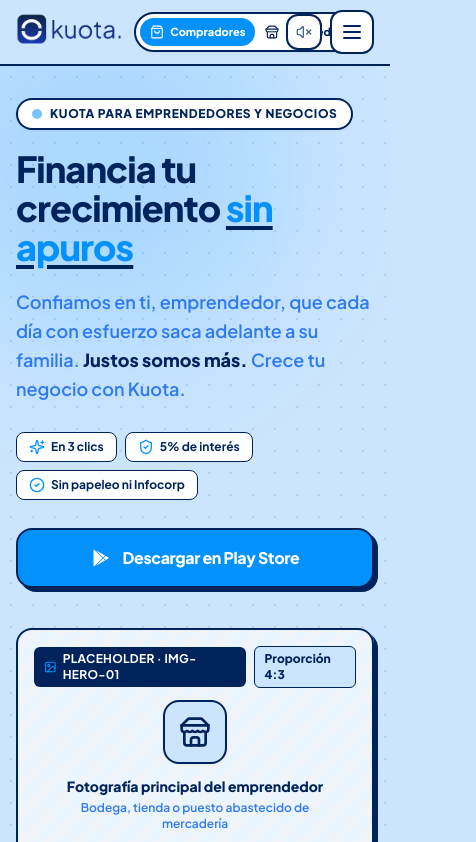
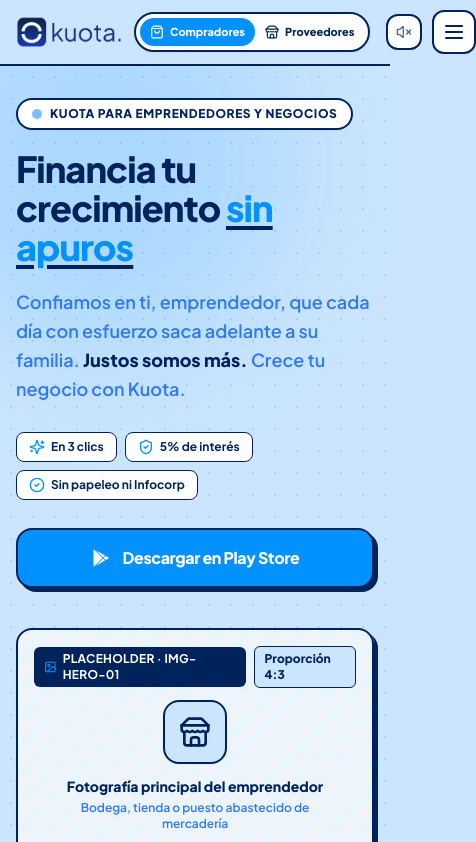
Before and after one commit to Juzakito/kuota-app, a React (Vite) app in the folder landing/: page / in a window 390 px wide. Shown: the top 842 px of the page, 476 px wide, since content can reach past the window. Built offline with nearby package versions, Linux system fonts and the light colour scheme.

Commit message:
fix(navbar): prevent flexbox width collapse and overlapping between profile pill and nav links

```diff
--- a/landing/src/components/KuotaLogo.tsx
+++ b/landing/src/components/KuotaLogo.tsx
@@ -11,10 +11,10 @@
   variant = 'default',
   className = '',
 }) => {
-  const heightClasses = {
-    sm: 'h-7 sm:h-8',
-    md: 'h-8 sm:h-9',
-    lg: 'h-10 sm:h-11',
+  const horizontalSizes = {
+    sm: 'h-7 w-[93px] sm:h-8 sm:w-[106px]',
+    md: 'h-8 w-[106px] sm:h-9 sm:w-[120px]',
+    lg: 'h-10 w-[133px] sm:h-11 sm:w-[146px]',
   }[size];
 
   const iconSizes = {
@@ -23,36 +23,42 @@
     lg: 'w-10 h-10 sm:w-11 sm:h-11',
   }[size];
 
-  const wordmarkHeights = {
-    sm: 'h-5 sm:h-5',
-    md: 'h-5 sm:h-6',
-    lg: 'h-6 sm:h-7',
+  const wordmarkSizes = {
+    sm: 'h-5 w-[57px] sm:h-5 sm:w-[57px]',
+    md: 'h-5 w-[57px] sm:h-6 sm:w-[68px]',
+    lg: 'h-6 w-[68px] sm:h-7 sm:w-[80px]',
   }[size];
 
   if (variant === 'inverted') {
     return (
-      <div className={`inline-flex items-center gap-2.5 select-none ${className}`}>
+      <div className={`inline-flex items-center gap-2.5 select-none shrink-0 ${className}`}>
         <img
           src="/logos/kuota-icon.png"
           alt=""
+          width={528}
+          height={528}
           aria-hidden="true"
-          className={`${iconSizes} object-contain shrink-0 drop-shadow-sm`}
+          className={`${iconSizes} object-contain shrink-0 block drop-shadow-sm`}
         />
         <img
           src="/logos/kuota-wordmark-white.png"
           alt="Kuota"
-          className={`${wordmarkHeights} w-auto object-contain`}
+          width={318}
+          height={112}
+          className={`${wordmarkSizes} object-contain shrink-0 block`}
         />
       </div>
     );
   }
 
   return (
-    <div className={`inline-flex items-center select-none ${className}`}>
+    <div className={`inline-flex items-center select-none shrink-0 ${className}`}>
       <img
         src="/logos/kuota-logo-horizontal.png"
         alt="Kuota"
-        className={`${heightClasses} w-auto object-contain`}
+        width={545}
+        height={164}
+        className={`${horizontalSizes} object-contain shrink-0 block`}
       />
     </div>
   );
--- a/landing/src/components/UnifiedNavbar.tsx
+++ b/landing/src/components/UnifiedNavbar.tsx
@@ -54,13 +54,13 @@
 
   return (
     <header className="sticky top-0 z-50 w-full bg-kuota-palesky/90 backdrop-blur-md border-b-2 border-kuota-deepnavy">
-      <div className="max-w-6xl mx-auto px-4 sm:px-6 lg:px-8 h-16 sm:h-20 flex items-center justify-between gap-3">
+      <div className="max-w-7xl mx-auto px-4 sm:px-6 lg:px-8 h-16 sm:h-20 flex items-center justify-between gap-4">
         {/* Izquierda: Logo oficial Kuota + Selector único de Perfil */}
-        <div className="flex items-center gap-3 sm:gap-5">
+        <div className="flex items-center gap-3 sm:gap-4 shrink-0">
           <a
             href="#inicio"
             aria-label="Kuota — Ir al inicio"
-            className="focus-visible:outline-none shrink-0 transition-transform duration-150 hover:scale-[1.02]"
+            className="focus-visible:outline-none shrink-0 flex items-center transition-transform duration-150 hover:scale-[1.02]"
           >
             <KuotaLogo size="md" />
           </a>
@@ -69,14 +69,14 @@
           <div
             role="tablist"
             aria-label="Seleccionar perfil de usuario"
-            className="inline-flex items-center p-1 rounded-full bg-white border-2 border-kuota-deepnavy shadow-sm"
+            className="inline-flex items-center p-1 rounded-full bg-white border-2 border-kuota-deepnavy shadow-sm shrink-0"
           >
             <button
               type="button"
               role="tab"
               aria-selected={mode === 'compradores'}
               onClick={() => handleSwitchMode('compradores', 'navbar_pill')}
-              className={`inline-flex items-center gap-1.5 px-2.5 sm:px-3.5 py-1.5 rounded-full text-[11px] sm:text-xs font-extrabold transition-all duration-200 ${
+              className={`inline-flex items-center gap-1.5 px-2.5 sm:px-3.5 py-1.5 rounded-full text-[11px] sm:text-xs font-extrabold whitespace-nowrap shrink-0 transition-all duration-200 ${
                 mode === 'compradores'
                   ? 'bg-kuota-dodger text-white shadow-sm'
                   : 'text-kuota-deepnavy hover:bg-kuota-palesky/60'
@@ -90,7 +90,7 @@
               role="tab"
               aria-selected={mode === 'proveedores'}
               onClick={() => handleSwitchMode('proveedores', 'navbar_pill')}
-              className={`inline-flex items-center gap-1.5 px-2.5 sm:px-3.5 py-1.5 rounded-full text-[11px] sm:text-xs font-extrabold transition-all duration-200 ${
+              className={`inline-flex items-center gap-1.5 px-2.5 sm:px-3.5 py-1.5 rounded-full text-[11px] sm:text-xs font-extrabold whitespace-nowrap shrink-0 transition-all duration-200 ${
                 mode === 'proveedores'
                   ? 'bg-kuota-deepnavy text-white shadow-sm'
                   : 'text-kuota-deepnavy hover:bg-kuota-palesky/60'
@@ -105,14 +105,14 @@
         {/* Centro: Navegación Desktop */}
         <nav
           aria-label="Navegación principal"
-          className="hidden md:flex items-center gap-5 lg:gap-7"
+          className="hidden lg:flex items-center gap-5 xl:gap-7 shrink-0"
         >
           {navLinks.map((link) => (
             <a
               key={link.href}
               href={link.href}
               onClick={() => handleLinkClick(link.label)}
-              className="relative text-sm font-bold text-kuota-deepnavy hover:text-kuota-dodger transition-colors duration-150 py-1 after:content-[''] after:absolute after:left-0 after:bottom-0 after:w-full after:h-[2px] after:bg-kuota-dodger after:scale-x-0 hover:after:scale-x-100 after:transition-transform after:duration-200 after:origin-left"
+              className="relative text-sm font-bold whitespace-nowrap text-kuota-deepnavy hover:text-kuota-dodger transition-colors duration-150 py-1 after:content-[''] after:absolute after:left-0 after:bottom-0 after:w-full after:h-[2px] after:bg-kuota-dodger after:scale-x-0 hover:after:scale-x-100 after:transition-transform after:duration-200 after:origin-left"
             >
               {link.label}
             </a>
@@ -120,7 +120,7 @@
         </nav>
 
         {/* Derecha: Control de identidad sonora + CTA contextual + menú móvil */}
-        <div className="flex items-center gap-2">
+        <div className="flex items-center gap-2.5 shrink-0">
           {/* Control opcional de Identidad Sonora Kuota (FASE 5 — desactivado por defecto) */}
           <div className="relative">
             <button
@@ -209,7 +209,7 @@
             )}
           </div>
 
-          <div className="hidden md:block">
+          <div className="hidden lg:block shrink-0">
             {mode === 'compradores' ? (
               <PlayStoreButton
                 section="navbar"
@@ -225,26 +225,26 @@
             )}
           </div>
 
-          {/* Botón hamburguesa solo en móvil (< md) */}
+          {/* Botón hamburguesa en móvil y tablet (< lg) */}
           <button
             type="button"
             onClick={() => setMobileMenuOpen((prev) => !prev)}
             aria-expanded={mobileMenuOpen}
             aria-controls="mobile-nav-menu"
             aria-label={mobileMenuOpen ? 'Cerrar menú de navegación' : 'Abrir menú de navegación'}
-            className="md:hidden inline-flex items-center justify-center p-2 rounded-xl border-2 border-kuota-deepnavy bg-white text-kuota-deepnavy hover:bg-kuota-palesky transition-colors"
+            className="lg:hidden inline-flex items-center justify-center p-2 rounded-xl border-2 border-kuota-deepnavy bg-white text-kuota-deepnavy hover:bg-kuota-palesky transition-colors shrink-0"
           >
             {mobileMenuOpen ? <X className="w-6 h-6" /> : <Menu className="w-6 h-6" />}
           </button>
         </div>
       </div>
 
-      {/* Menú desplegable móvil */}
+      {/* Menú desplegable móvil / tablet */}
       {mobileMenuOpen && (
         <nav
           id="mobile-nav-menu"
           aria-label="Navegación móvil"
-          className="md:hidden bg-white border-b-2 border-kuota-deepnavy px-4 pt-3 pb-5 space-y-3 shadow-lg"
+          className="lg:hidden bg-white border-b-2 border-kuota-deepnavy px-4 pt-3 pb-5 space-y-3 shadow-lg"
         >
           <div className="flex flex-col space-y-1">
             {navLinks.map((link) => (
```
